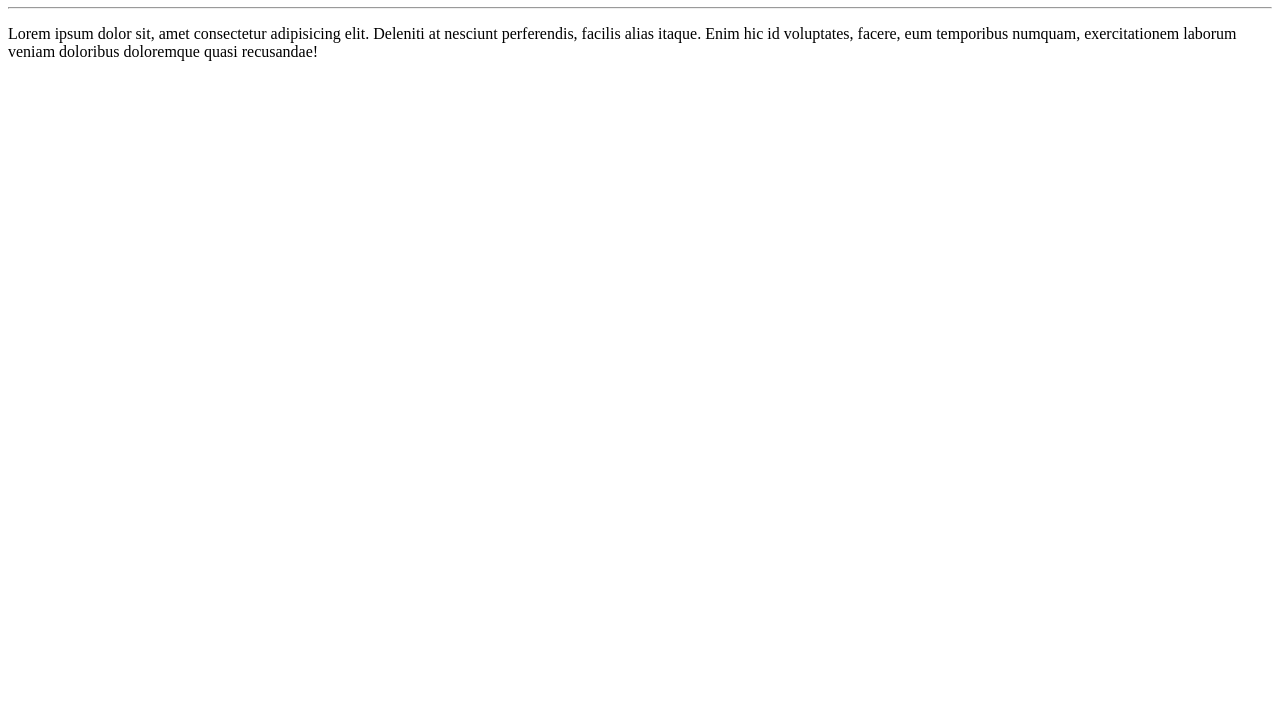
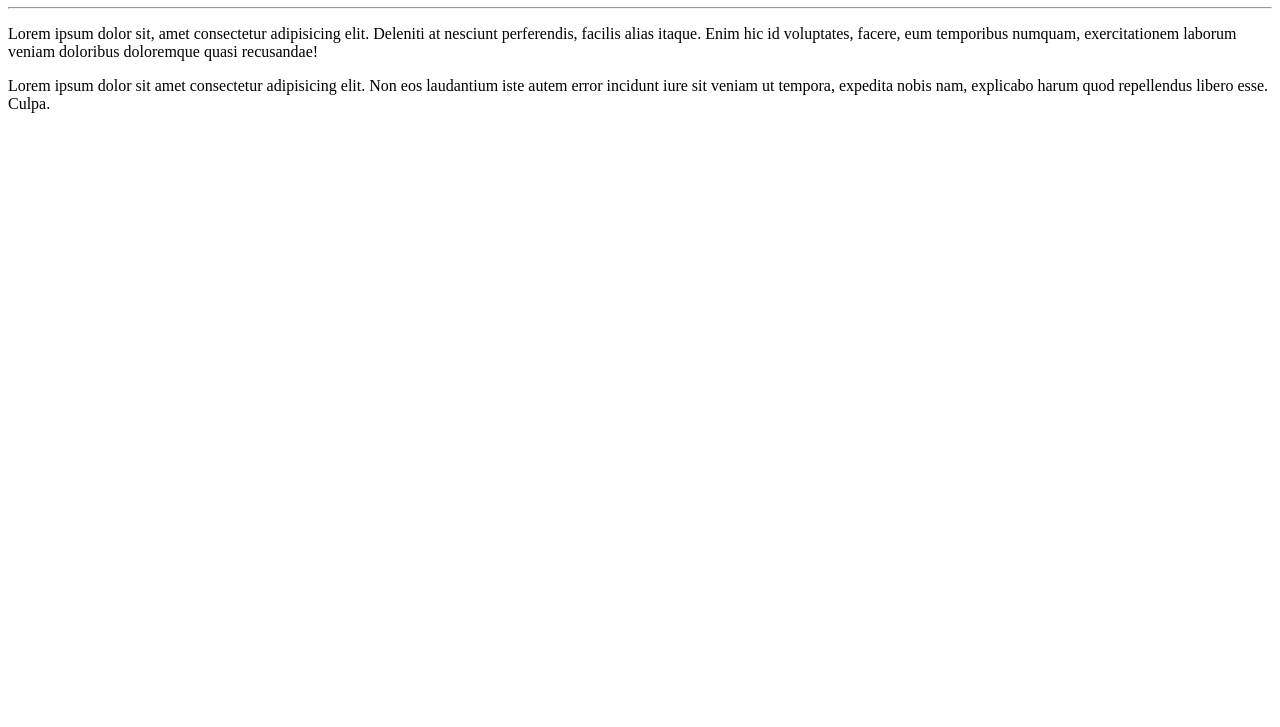
Before and after one commit to RobertoPristo/Ola-Mundo, a plain HTML site: page site-exemplo/index.html in a window 1280 px wide. Shown: the part 73-800 px from the top of the page. Drawn offline with Linux system fonts and the light colour scheme.

Commit message:
adicionei um paragrafo

```diff
--- a/site-exemplo/index.html
+++ b/site-exemplo/index.html
@@ -9,5 +9,8 @@
     <h1>Olá, Mundo"</h1>
     <hr>
     <p>Lorem ipsum dolor sit, amet consectetur adipisicing elit. Deleniti at nesciunt perferendis, facilis alias itaque. Enim hic id voluptates, facere, eum temporibus numquam, exercitationem laborum veniam doloribus doloremque quasi recusandae!</p>
+    <p>Lorem ipsum dolor sit amet consectetur adipisicing elit. Non eos laudantium iste autem error incidunt iure sit veniam ut tempora, expedita nobis nam, explicabo harum quod repellendus libero esse. Culpa.
+
+    </p>
 </body>
 </html>
```
